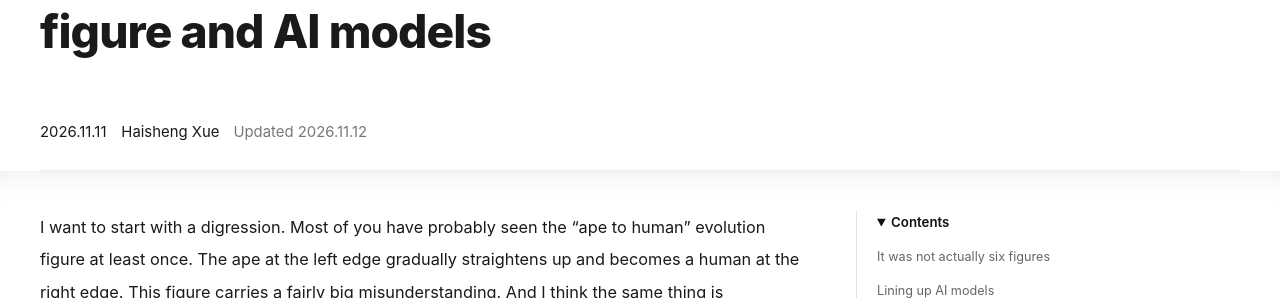
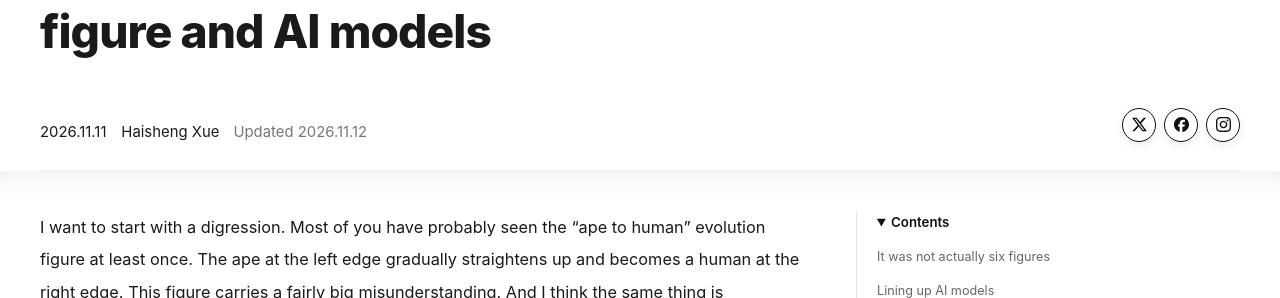
Before and after one commit to xuehaisheng/ai-qualitative-research, a Jekyll site: the page built from _posts/2026-11-11-march-of-progress.md, in a window 1280 px wide. Shown: the part 281-579 px from the top of the page. Built offline with Jekyll 4.4.1, drawn with Linux system fonts in a browser that asks for light colours.

Commit message:
Add share logos at the top of each research note
Place the X / Facebook / Instagram logo row at the right end of the
byline (date and author). The share row at the end of the article stays.

Co-Authored-By: Claude Opus 5.5 <noreply@anthropic.com>
Claude-Session: https://claude.ai/code/session_01Lmg6w9NJRA6yGBV9Eynzga

```diff
--- a/_layouts/post.html
+++ b/_layouts/post.html
@@ -9,7 +9,7 @@ body_class: post-page
 <section class="page-hero"><div class="container"><div class="section-panel page-heading">
 <div class="eyebrow"><a href="{{ '/articles/' | relative_url }}">{% include t.html ja="研究ノート" en="Research notes" %}</a>{% if page.topic %} ／ {% include t.html ja=page.topic en=topic_en %}{% endif %}</div>
 <h1>{% include t.html ja=page.title en=page.title_en %}</h1>
-<p class="post-byline"><time datetime="{{ page.date | date_to_xmlschema }}">{{ page.date | date: '%Y.%m.%d' }}</time>{% if page.author %}　{% include t.html ja=page.author en=author_en %}{% endif %}{% if page.updated %}<span class="updated-label">{% include t.html ja="更新" en="Updated" %} {{ page.updated | date: '%Y.%m.%d' }}</span>{% endif %}</p>
+<div class="post-meta-row"><p class="post-byline"><time datetime="{{ page.date | date_to_xmlschema }}">{{ page.date | date: '%Y.%m.%d' }}</time>{% if page.author %}　{% include t.html ja=page.author en=author_en %}{% endif %}{% if page.updated %}<span class="updated-label">{% include t.html ja="更新" en="Updated" %} {{ page.updated | date: '%Y.%m.%d' }}</span>{% endif %}</p>{% include share.html class="share-top" %}</div>
 {% if page.change_note %}<p class="post-change">{% include t.html ja=page.change_note en=page.change_note_en %}</p>{% endif %}
 </div></div></section>
 <section class="page-section"><div class="container">
--- a/assets/css/reader.css
+++ b/assets/css/reader.css
@@ -302,3 +302,8 @@ html:not([lang="en"]) .lang-en { display: none !important; }
   .site-footer .footer-block strong, .site-footer .footer-block span, .site-footer .footer-links, .site-footer .footer-share { grid-column: 1; grid-row: auto; justify-self: start; }
   .site-footer .footer-links { margin-top: 6px; }
 }
+.post-meta-row { display: flex; flex-wrap: wrap; align-items: center; justify-content: space-between; gap: 12px 24px; }
+.post-meta-row .post-byline { margin: 0; }
+.share-row.share-top { margin: 0; gap: 8px; }
+.share-top .share-btn { width: 34px; height: 34px; }
+.share-top .share-btn svg { width: 15px; height: 15px; }
```
